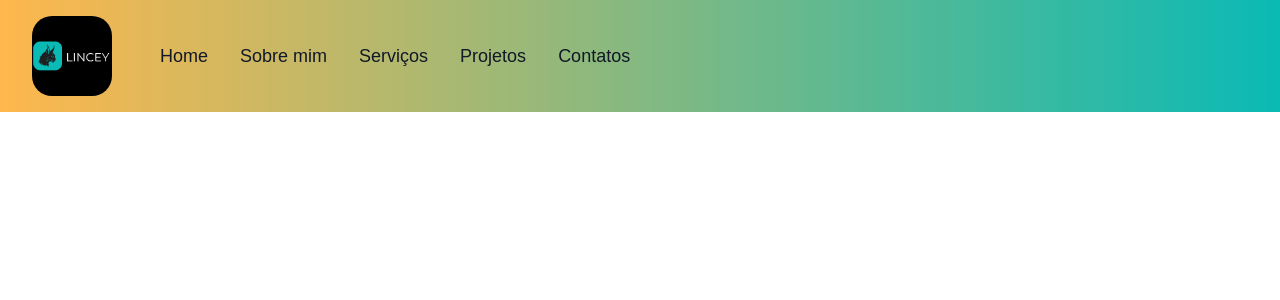
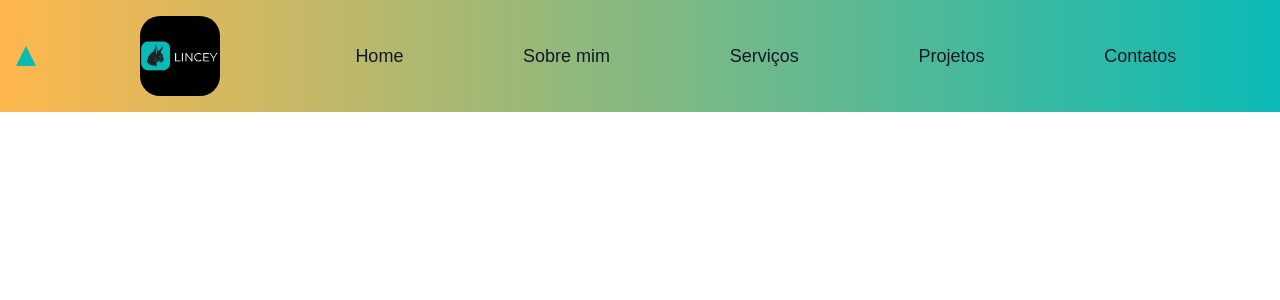
Before and after one commit to MaxForosteski/max-forosteski-portifolio, a Next.js app: page / in a window 1280 px wide. Shown: the top 300 px of the page. Built offline with nearby package versions, Linux system fonts and the light colour scheme.

Commit message:
iniciado animação triangulos bg nav

```diff
--- a/src/app/globals.css
+++ b/src/app/globals.css
@@ -21,6 +21,26 @@ body {
   background-image: linear-gradient(to right, var(--secondary-color),var(--primary-color));
 }
 
+.usu-nav-center{
+  display: flex;
+  justify-content: space-between;
+}
+
+.usu-triangle{
+  position: relative;
+  z-index: 10;
+  height: 0;
+  width: 0;
+  border-left: 10px solid transparent;
+  border-right: 10px solid transparent;
+  border-bottom: 20px solid var(--primary-color);
+}
+
+.usu-list-nav>li{
+  margin-left: 60;
+  margin-right: 60;
+}
+
 /*Config Dark mode*/
 @media (prefers-color-scheme: dark) {
   :root {
--- a/src/app/page.tsx
+++ b/src/app/page.tsx
@@ -4,10 +4,11 @@ export default function Home() {
     return (
         <div className="main">
             <div className="navbar">
-                <nav className="bg-gray-50 usu-bg-nav">
-                    <div className="max-w-screen-xl px-4">
+                <nav className="bg-gray-50 usu-bg-nav w-full">
+                    <div className="max-w-screen-xl px-4 ">
                         <div className="flex items-center">
-                            <ul className="flex flex-row items-center font-medium mt-0 space-x-8 rtl:space-x-reverse text-lg">
+                            <div className="usu-triangle"></div>
+                            <ul className="w-full flex justify-evenly usu-list-nav flex flex-row items-center font-medium mt-0 space-x-8 rtl:space-x-reverse text-lg">
                                 <li>
                                     <div className="flex flex-wrap justify-between items-center mx-auto max-w-screen-xl p-4">
                                         <a className="flex items-center space-x-3 rtl:space-x-reverse">
```
